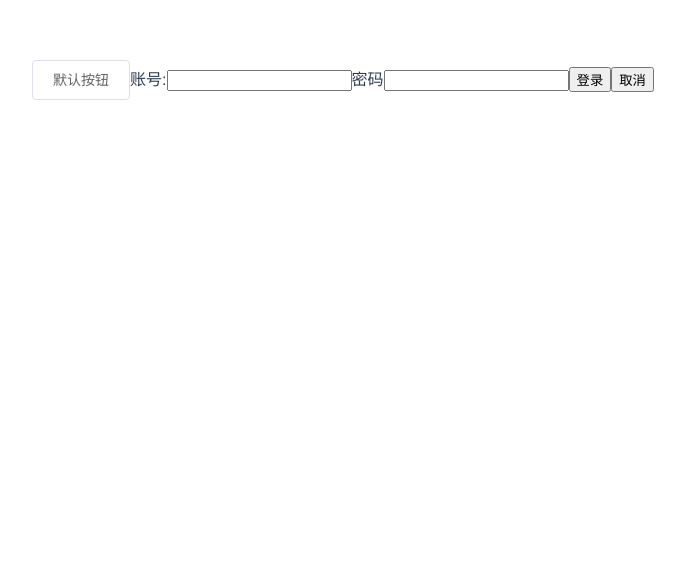
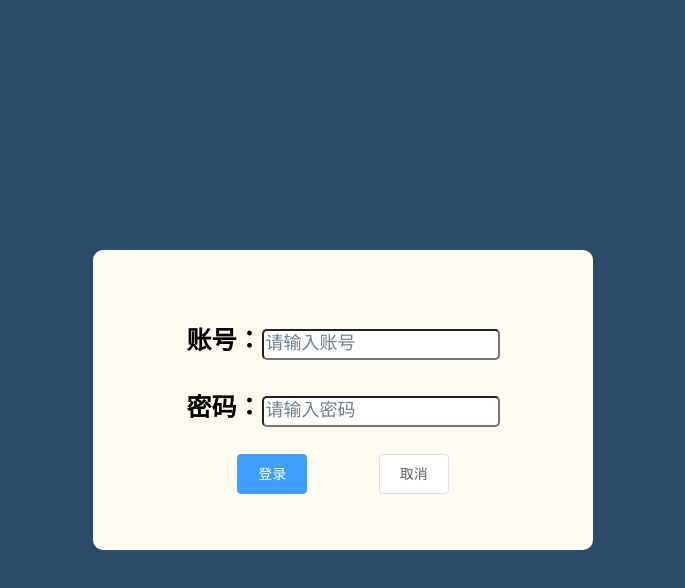
Before and after one commit to MRMYOUNG/vue_shop, a Vue app: page /#/login in a window 1280 px wide. Shown: the top 588 px of the page, without its empty margins (297-982 px from the left). Built offline with nearby package versions, Linux system fonts and the light colour scheme.

Commit message:
样式完成

```diff
--- a/public/index.html
+++ b/public/index.html
@@ -8,9 +8,6 @@
     <title><%= htmlWebpackPlugin.options.title %></title>
   </head>
   <body>
-    <noscript>
-      <strong>We're sorry but <%= htmlWebpackPlugin.options.title %> doesn't work properly without JavaScript enabled. Please enable it to continue.</strong>
-    </noscript>
     <div id="app"></div>
     <!-- built files will be auto injected -->
   </body>
--- a/src/App.vue
+++ b/src/App.vue
@@ -1,27 +1,30 @@
 <template>
   <div id="app">
-    <login />
+    <!--路由占位符-->
+    <router-view></router-view>
   </div>
 </template>
 
 <script>
-import login from './components/login.vue'
+// import login from './components/login.vue'
 
 export default {
   name: 'App',
-  components: {
-      login
-  }
+  // components: {
+  //     login
+  // }
 }
 </script>
 
 <style>
-#app {
-  font-family: Avenir, Helvetica, Arial, sans-serif;
-  -webkit-font-smoothing: antialiased;
-  -moz-osx-font-smoothing: grayscale;
-  text-align: center;
-  color: #2c3e50;
-  margin-top: 60px;
-}
+/*#app {*/
+  /*display: flex;*/
+  /*justify-content: center;*/
+  /*align-items: center;*/
+  /*font-family: Avenir, Helvetica, Arial, sans-serif;*/
+  /*-webkit-font-smoothing: antialiased;*/
+  /*-moz-osx-font-smoothing: grayscale;*/
+  /*text-align: center;*/
+  /*color: #2c3e50;*/
+/*}*/
 </style>
--- a/src/components/login.vue
+++ b/src/components/login.vue
@@ -1,10 +1,13 @@
 <template>
-    <div>
-        <el-button>默认按钮</el-button>
-        <span>账号:</span><input type="text">
-        <span>密码</span><input type="password">
-        <button>登录</button>
-        <button>取消</button>
+    <div class="container">
+        <form id="login_bg">
+            <div class="login_item"><span>账号：</span><input class="log_in_input" type="text" placeholder="请输入账号"></div>
+            <div class="login_item"><span>密码：</span><input class="log_in_input" type="password" placeholder="请输入密码"></div>
+            <div class="btn login_item">
+                <el-button type="primary">登录</el-button>
+                <el-button>取消</el-button>
+            </div>
+        </form>
     </div>
 </template>
 
@@ -15,5 +18,47 @@
 </script>
 
 <style scoped>
-
+    .container{
+        display: flex;
+        justify-content: center;
+        align-items: center;
+        height: inherit;
+        width: inherit;
+        background-color: #2b4b6b;
+    }
+    #login_bg{
+        display: flex;
+        flex-direction: column;
+        justify-content: flex-start;
+        align-items: center;
+        width: 500px;
+        height: 300px;
+        border-radius: 10px;
+        background-color: rgb(255,251,240);
+        /*font-family: "Microsoft JhengHei UI";*/
+        font-family: Helvetica;
+        font-weight: bold;
+        font-size: 25px;
+    }
+    #login_bg div:nth-child(1){
+        padding-top: 70px;
+    }
+    .login_item{
+        padding-top: 27px;
+    }
+    .log_in_input{
+        height: 25px;
+        width: 230px;
+        border-radius: 5px;
+    }
+    .btn{
+        display: flex;
+        flex-direction: row;
+        justify-content: space-around;
+        width: 273px;
+    }
+    ::placeholder{
+        color: slategray;
+        font-size: 18px;
+    }
 </style>
--- /dev/null
+++ b/src/css/global.css
@@ -0,0 +1,6 @@
+html,body,#app{
+    width: 100%;
+    height: 100%;
+    padding: 0px;
+    margin: 0px;
+}
--- a/src/main.js
+++ b/src/main.js
@@ -4,6 +4,7 @@ import router from './router/index'
 import ElementUI from 'element-ui'
 import 'element-ui/lib/theme-chalk/index.css'
 Vue.config.productionTip = false
+import './css/global.css'
 
 Vue.use(ElementUI)
 
--- a/src/router/index.js
+++ b/src/router/index.js
@@ -1,12 +1,14 @@
 //配置路由相关信息
 import VueRouter from 'vue-router'
 import Vue from 'vue'
+import login from '../components/login'
 //1、通过Vue.use(插件)，安装插件
 //只要是个插件，都得这么用 Vue.use(插件)
 Vue.use(VueRouter)
 
 const routes = [
-
+    {path:'/',redirect:'/login'},
+    {path:'/login',component:login}
 ]
 //
 const router = new VueRouter({
```
